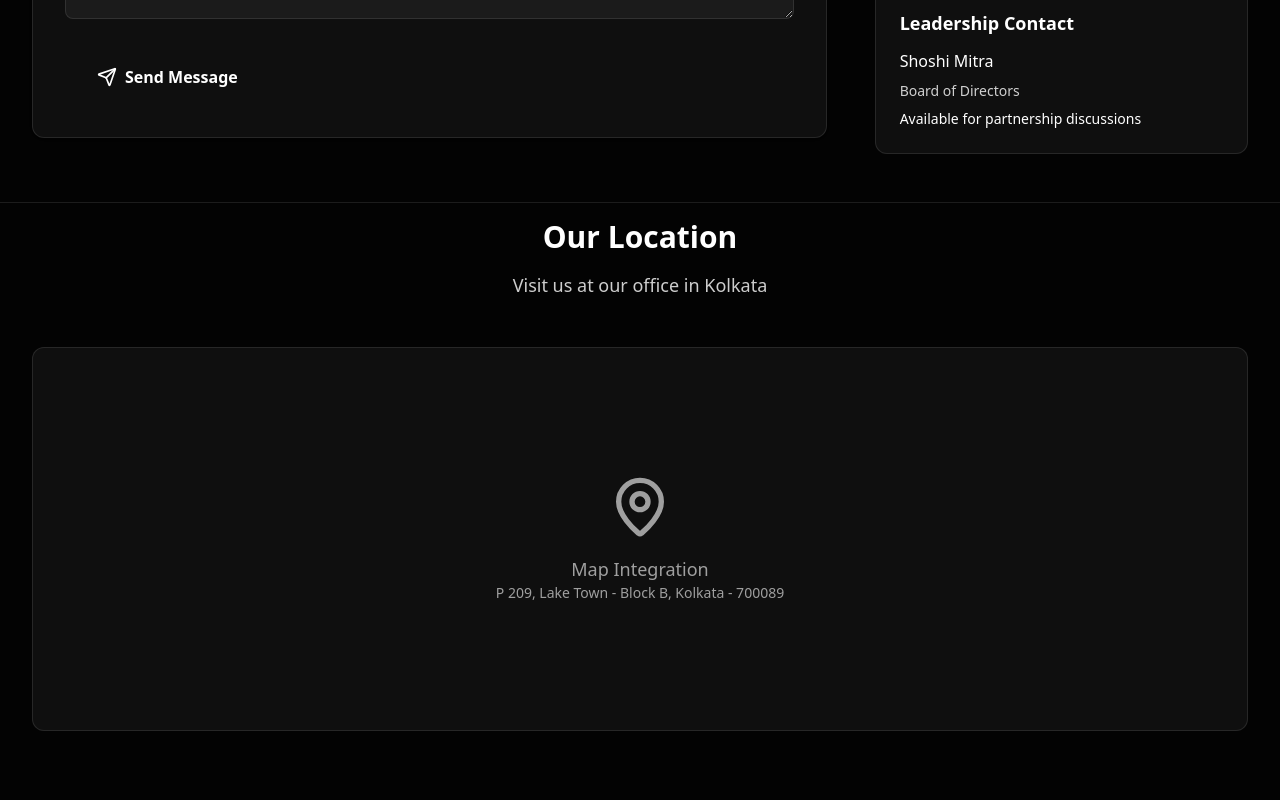
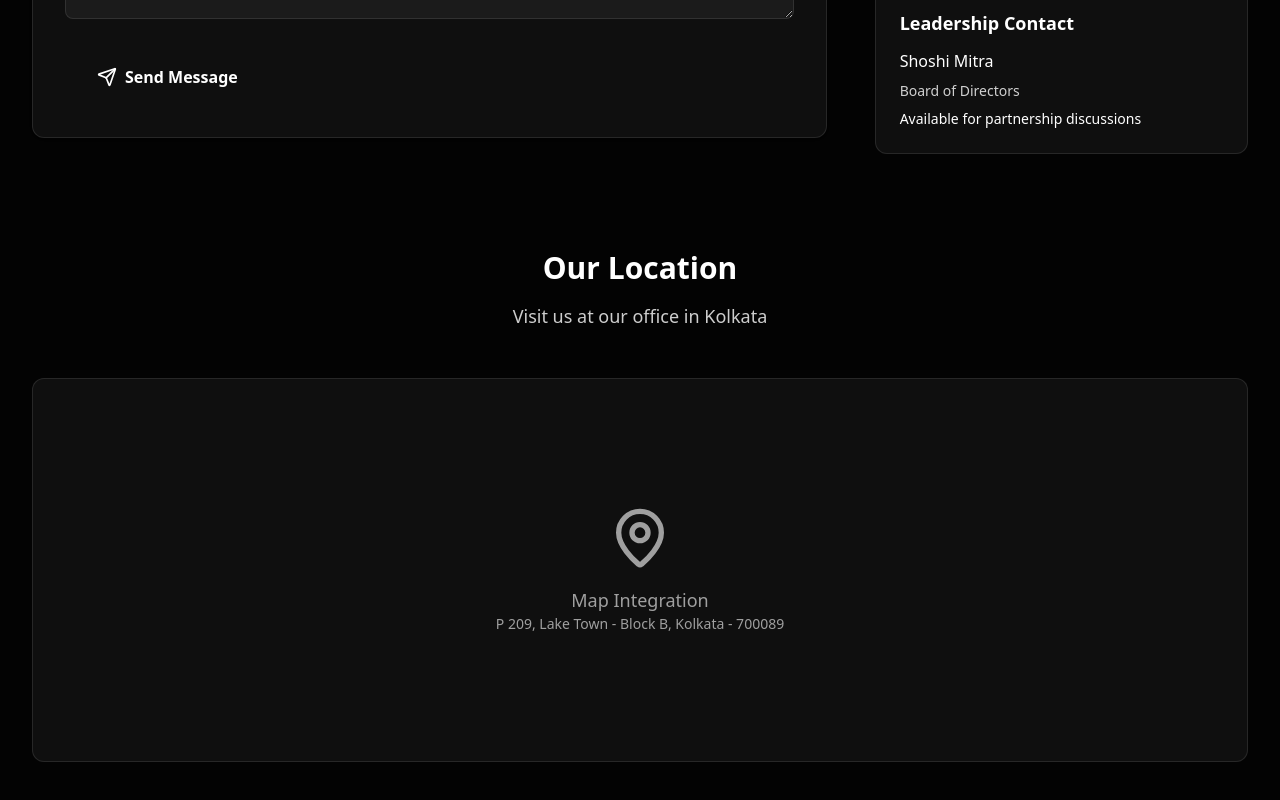
Before and after one commit to Abhigyan9831/Exim, a React (Vite) app: page /contact in a window 1280 px wide. Shown: the part 927-1727 px from the top of the page. Built offline with nearby package versions, Linux system fonts and the light colour scheme.

Commit message:
style: remove thin line and align sections in Contact page

```diff
--- a/src/app/pages/Contact.tsx
+++ b/src/app/pages/Contact.tsx
@@ -233,7 +233,7 @@ export function Contact() {
         </div>
       </section>
 
-      <section className="py-3 md:py-4 pb-12 md:pb-16 bg-brand-grey border-t border-white/10">
+      <section className="py-8 md:py-12 bg-brand-grey">
         <div className="max-w-7xl mx-auto px-4 sm:px-6 lg:px-8">
           <div className="text-center mb-12">
             <h2 className="text-2xl md:text-3xl font-bold text-white mb-4">Our Location</h2>
```
